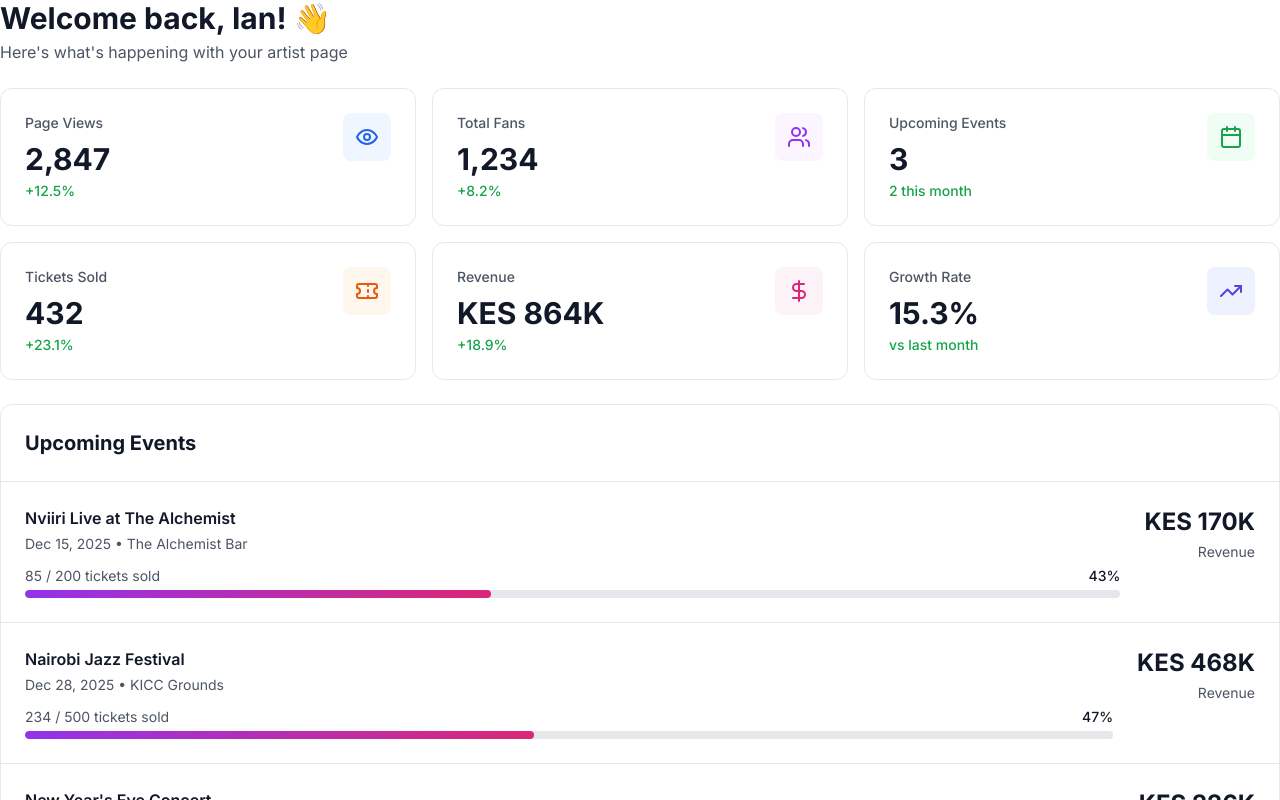
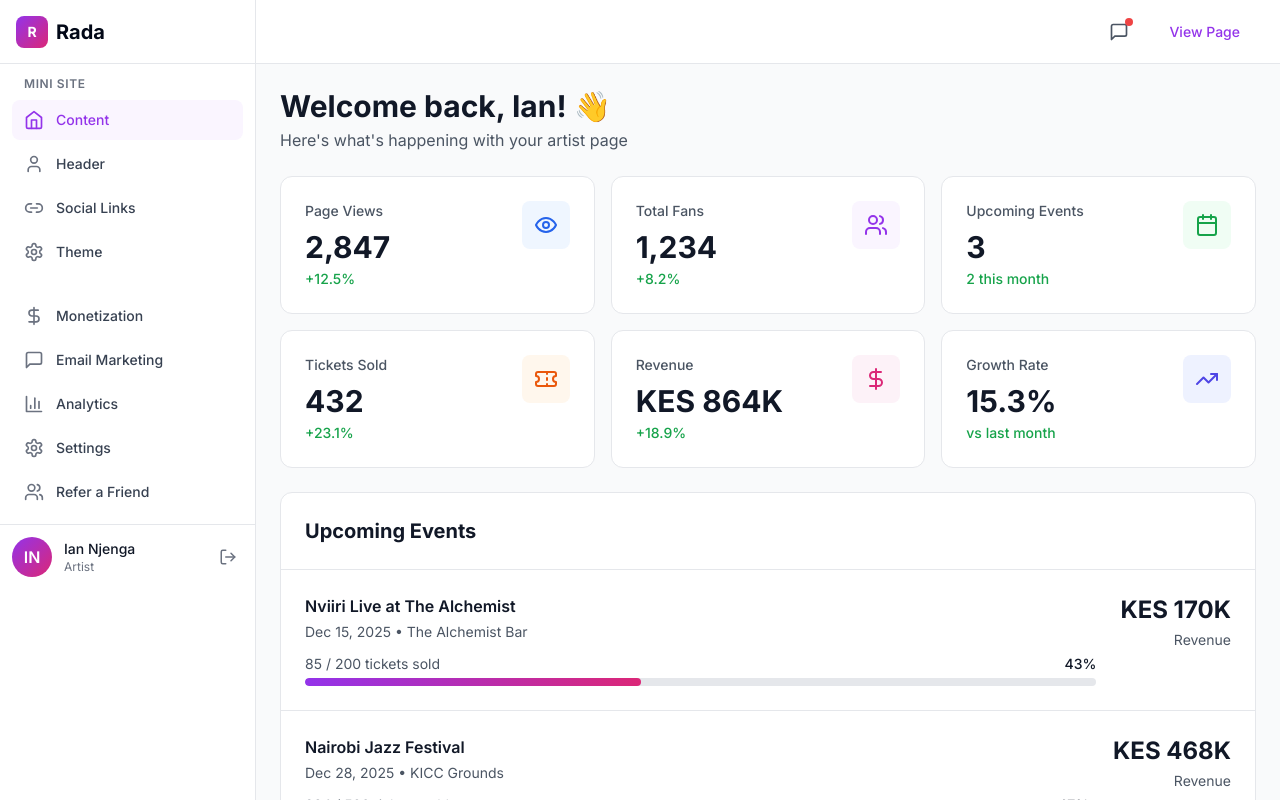
Before and after one commit to Jenks18/rada, a Next.js app: page /dashboard in a window 1280 px wide. Shown: the top 800 px of the page. Built offline with nearby package versions, Linux system fonts and the light colour scheme.

Commit message:
Add back clean dashboard layout

```diff
--- /dev/null
+++ b/src/app/dashboard/layout.tsx
@@ -0,0 +1,222 @@
+'use client'
+
+import { useState } from 'react'
+import Link from 'next/link'
+import { usePathname } from 'next/navigation'
+import {
+  Home,
+  Users,
+  Link2,
+  DollarSign,
+  MessageSquare,
+  BarChart3,
+  Settings,
+  Menu,
+  X,
+  User,
+  LogOut
+} from 'lucide-react'
+
+interface NavItem {
+  title: string
+  href: string
+  icon: any
+  badge?: number
+}
+
+interface NavSection {
+  title: string
+  items: NavItem[]
+}
+
+export default function DashboardLayout({
+  children,
+}: {
+  children: React.ReactNode
+}) {
+  const [collapsed, setCollapsed] = useState(true)
+  const [mobileOpen, setMobileOpen] = useState(false)
+  const pathname = usePathname()
+
+  const navigation: NavSection[] = [
+    {
+      title: 'Mini Site',
+      items: [
+        { title: 'Content', href: '/dashboard', icon: Home },
+        { title: 'Header', href: '/dashboard/header', icon: User },
+        { title: 'Social Links', href: '/dashboard/social', icon: Link2 },
+        { title: 'Theme', href: '/dashboard/theme', icon: Settings },
+      ]
+    },
+    {
+      title: '',
+      items: [
+        { title: 'Monetization', href: '/dashboard/monetization', icon: DollarSign },
+        { title: 'Email Marketing', href: '/dashboard/email', icon: MessageSquare },
+        { title: 'Analytics', href: '/dashboard/analytics', icon: BarChart3 },
+        { title: 'Settings', href: '/dashboard/settings', icon: Settings },
+        { title: 'Refer a Friend', href: '/dashboard/refer', icon: Users },
+      ]
+    }
+  ]
+
+  return (
+    <div className="min-h-screen bg-gray-50">
+      {/* Mobile overlay */}
+      {mobileOpen && (
+        <div
+          className="fixed inset-0 bg-black/50 z-40 lg:hidden"
+          onClick={() => setMobileOpen(false)}
+        />
+      )}
+
+      {/* Sidebar */}
+      <aside
+        onMouseEnter={() => setCollapsed(false)}
+        onMouseLeave={() => setCollapsed(true)}
+        className={`
+          fixed top-0 left-0 h-full bg-white border-r border-gray-200 z-50
+          transition-all duration-300 ease-in-out
+          ${collapsed ? 'w-16' : 'w-64'}
+          ${mobileOpen ? 'translate-x-0' : '-translate-x-full lg:translate-x-0'}
+        `}
+      >
+        {/* Header */}
+        <div className="h-16 flex items-center justify-between px-4 border-b border-gray-200">
+          <Link href="/dashboard" className="flex items-center space-x-2 min-w-0">
+            <div className="w-8 h-8 bg-gradient-to-br from-purple-600 to-pink-600 rounded-lg flex items-center justify-center flex-shrink-0">
+              <span className="text-white font-bold text-sm">R</span>
+            </div>
+            {!collapsed && <span className="font-bold text-xl">Rada</span>}
+          </Link>
+
+          {/* Mobile close button */}
+          <button
+            onClick={() => setMobileOpen(false)}
+            className="lg:hidden p-1.5 hover:bg-gray-100 rounded-lg"
+          >
+            <X size={20} />
+          </button>
+        </div>
+
+        {/* Navigation */}
+        <nav className="flex-1 overflow-y-auto p-3">
+          {navigation.map((section, sectionIdx) => (
+            <div key={sectionIdx} className={sectionIdx > 0 ? 'mt-6' : ''}>
+              {section.title && !collapsed && (
+                <div className="px-3 mb-2">
+                  <h3 className="text-xs font-semibold text-gray-500 uppercase tracking-wider">
+                    {section.title}
+                  </h3>
+                </div>
+              )}
+              <div className="space-y-1">
+                {section.items.map((item) => {
+                  const isActive = pathname === item.href
+                  const Icon = item.icon
+                  return (
+                    <Link
+                      key={item.href}
+                      href={item.href}
+                      className={`
+                        flex items-center space-x-3 px-3 py-2.5 rounded-lg
+                        transition-colors relative group
+                        ${isActive
+                          ? 'bg-purple-50 text-purple-600'
+                          : 'text-gray-700 hover:bg-gray-100'
+                        }
+                        ${collapsed ? 'justify-center' : ''}
+                      `}
+                      title={collapsed ? item.title : ''}
+                    >
+                      <span className={isActive ? 'text-purple-600' : 'text-gray-500'}>
+                        <Icon size={20} />
+                      </span>
+                      {!collapsed && (
+                        <>
+                          <span className="flex-1 font-medium text-sm">{item.title}</span>
+                          {item.badge && (
+                            <span className="px-2 py-0.5 text-xs bg-red-500 text-white rounded-full">
+                              {item.badge}
+                            </span>
+                          )}
+                        </>
+                      )}
+
+                      {/* Tooltip for collapsed state */}
+                      {collapsed && (
+                        <div className="absolute left-full ml-2 px-2 py-1 bg-gray-900 text-white text-xs rounded opacity-0 invisible group-hover:opacity-100 group-hover:visible transition-opacity whitespace-nowrap z-50">
+                          {item.title}
+                        </div>
+                      )}
+                    </Link>
+                  )
+                })}
+              </div>
+            </div>
+          ))}
+        </nav>
+
+        {/* User section */}
+        <div className="border-t border-gray-200 p-3">
+          <div className={`flex items-center space-x-3 ${collapsed ? 'justify-center' : ''}`}>
+            <div className="w-10 h-10 bg-gradient-to-br from-purple-600 to-pink-600 rounded-full flex items-center justify-center text-white font-semibold">
+              IN
+            </div>
+            {!collapsed && (
+              <div className="flex-1 min-w-0">
+                <p className="text-sm font-medium text-gray-900 truncate">
+                  Ian Njenga
+                </p>
+                <p className="text-xs text-gray-500 truncate">Artist</p>
+              </div>
+            )}
+            {!collapsed && (
+              <button className="p-1.5 hover:bg-gray-100 rounded-lg text-gray-500">
+                <LogOut size={18} />
+              </button>
+            )}
+          </div>
+        </div>
+      </aside>
+
+      {/* Main content */}
+      <div
+        className={`
+          transition-all duration-300
+          ${collapsed ? 'lg:ml-16' : 'lg:ml-64'}
+        `}
+      >
+        {/* Top bar */}
+        <header className="h-16 bg-white border-b border-gray-200 flex items-center justify-between px-4 lg:px-6">
+          <button
+            onClick={() => setMobileOpen(true)}
+            className="lg:hidden p-2 hover:bg-gray-100 rounded-lg"
+          >
+            <Menu size={24} />
+          </button>
+
+          <div className="flex items-center space-x-4 ml-auto">
+            <button className="p-2 hover:bg-gray-100 rounded-lg relative">
+              <MessageSquare size={20} className="text-gray-600" />
+              <span className="absolute top-1 right-1 w-2 h-2 bg-red-500 rounded-full"></span>
+            </button>
+
+            <Link
+              href="/artists/iannjenga"
+              target="_blank"
+              className="px-4 py-2 text-sm font-medium text-purple-600 hover:bg-purple-50 rounded-lg"
+            >
+              View Page
+            </Link>
+          </div>
+        </header>
+
+        {/* Page content */}
+        <main className="p-4 lg:p-6">
+          {children}
+        </main>
+      </div>
+    </div>
+  )
+}
```
